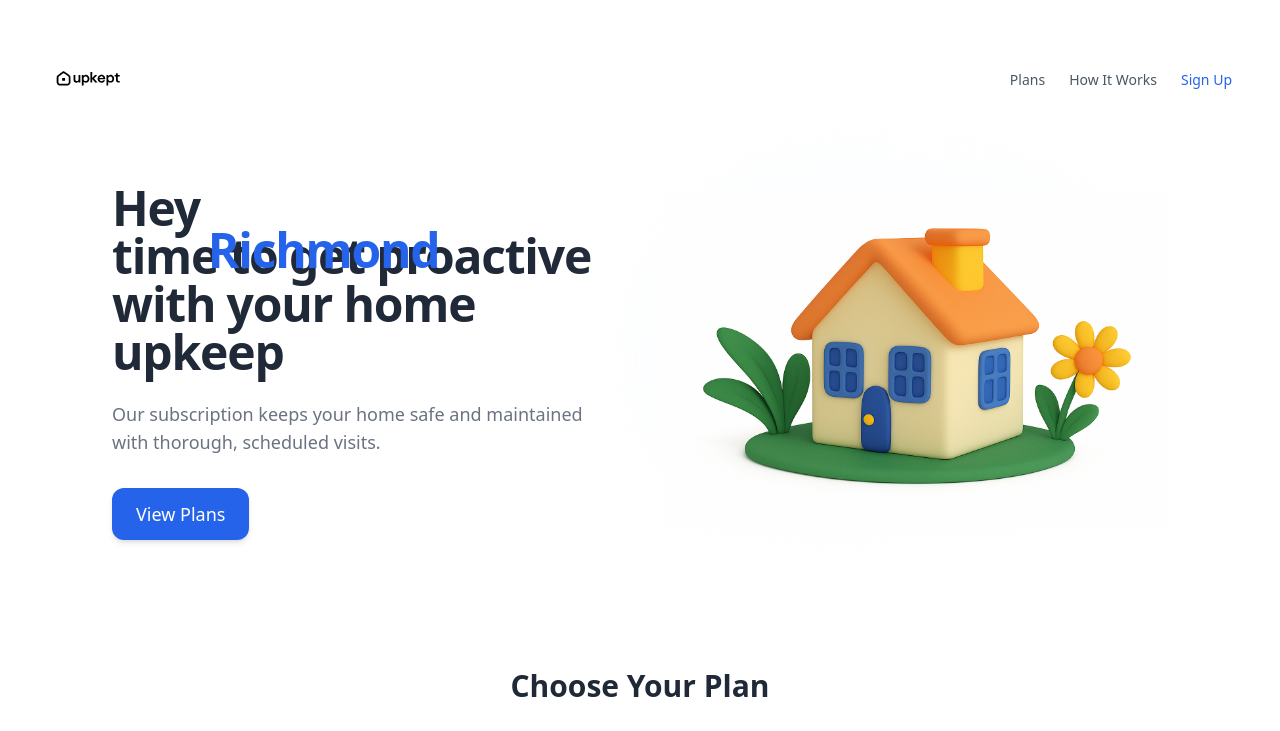
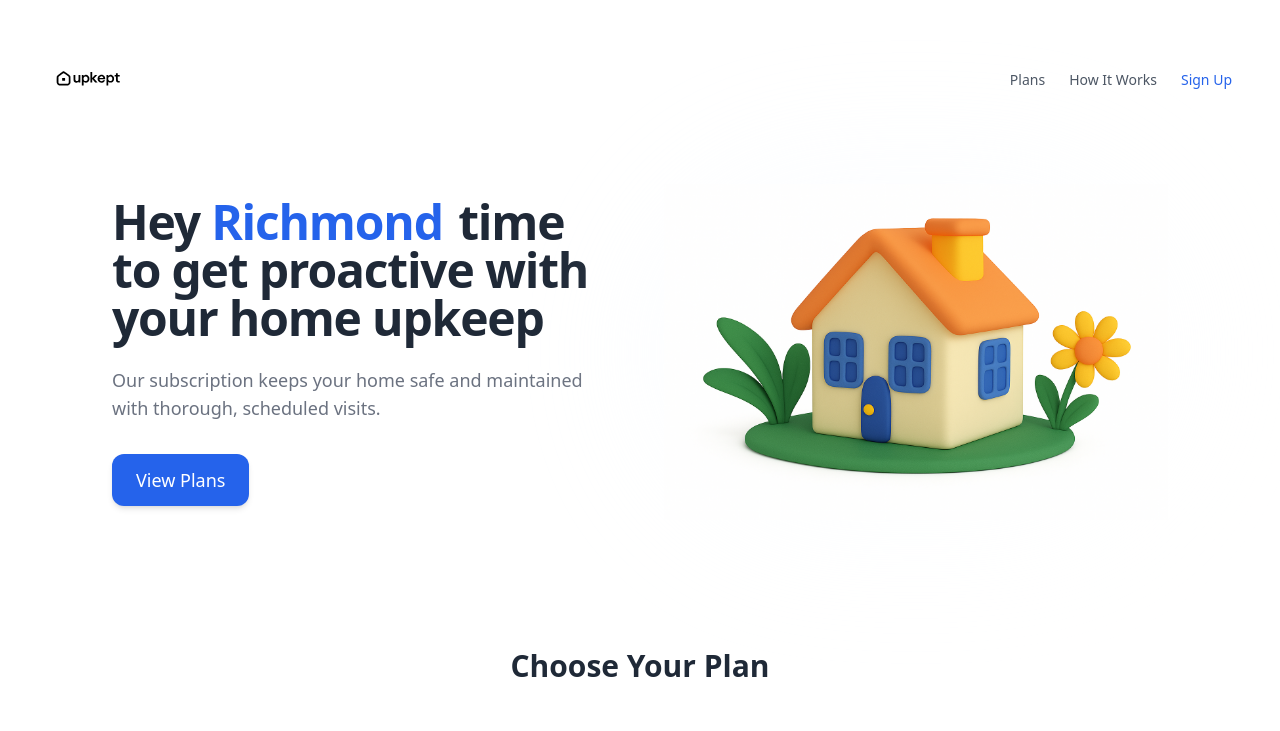
Before and after one commit to nickalodian-upkept/upkept-homepage, a Next.js app: page / in a window 1280 px wide. Shown: the top 731 px of the page. Built offline with nearby package versions, Linux system fonts and the light colour scheme.

Commit message:
Redesign hero section with premium styling

```diff
--- a/pages/index.js
+++ b/pages/index.js
@@ -43,22 +43,13 @@ export default function Home() {
     {/* Left Side: Headline & CTA */}
     <div className="text-left">
 <h2 className="text-4xl sm:text-5xl font-bold leading-tight mb-6 tracking-tight">
-  <span className="inline-flex items-baseline gap-x-2 whitespace-nowrap">
-    <span>Hey</span>
-    <span className="relative w-[11ch] inline-block text-blue-600 font-bold">
-      {cities.map((city, index) => (
-        <span
-          key={city}
-          className={`absolute inset-0 transition-opacity duration-500 ${
-            index === currentCity ? 'opacity-100' : 'opacity-0'
-          }`}
-        >
-          {city}
-        </span>
-      ))}
+  <span className="block sm:inline">
+    Hey{' '}
+    <span className="inline-block text-blue-600 font-bold min-w-[9ch] align-baseline transition-all duration-500">
+      {cities[currentCity]}
     </span>
   </span>
-  <br />
+  <br className="sm:hidden" />
   time to get proactive with your home upkeep
 </h2>
       <p className="text-lg text-gray-500 mb-8 max-w-xl">
```
